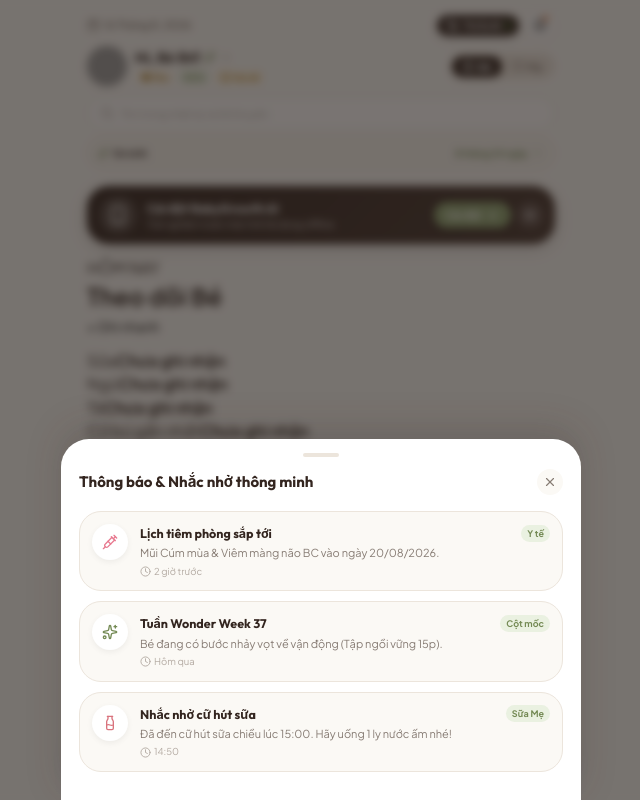
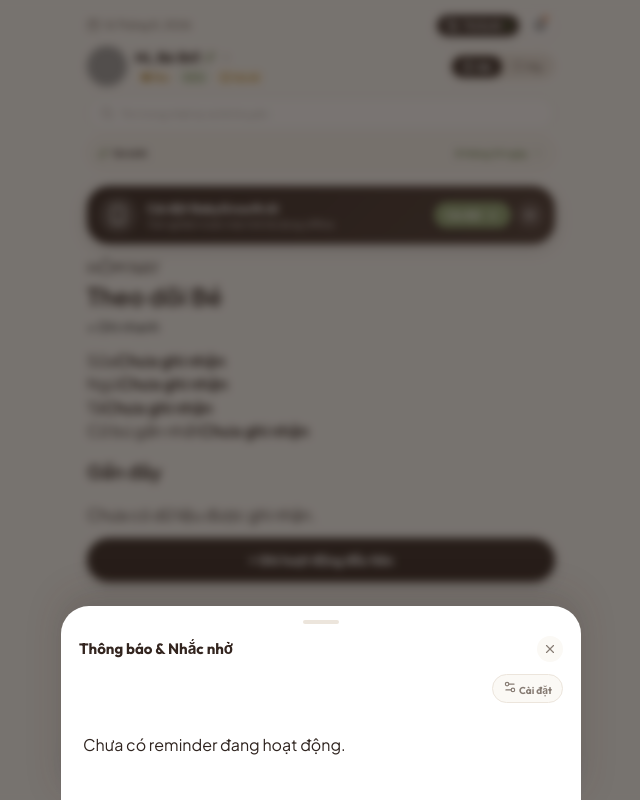
Before and after one commit to dvphuit/baby-growth, a React (Vite) app in the folder app/: page / in a window 1280 px wide. Both pictures are taken after a click on the button 859 px from the left and 25 px from the top of the page. Shown: the whole page, without its empty margins (319-959 px from the left). Built offline with nearby package versions, Linux system fonts and the light colour scheme; grey boxes are pictures that could not be loaded.

Commit message:
refactor: render real reminders in notification center

```diff
--- a/app/src/components/modals/NotificationModal.tsx
+++ b/app/src/components/modals/NotificationModal.tsx
@@ -1,58 +1,26 @@
+import { useState } from 'react';
+import { Settings2 } from 'lucide-react';
 import { BottomSheet } from '../common/BottomSheet';
-import { Syringe, Sparkles, Milk, Clock } from 'lucide-react';
+import { ReminderList } from '@/components/reminders/ReminderList';
+import { ReminderSettings } from '@/components/reminders/ReminderSettings';
 
 interface NotificationModalProps {
   isOpen: boolean;
   onClose: () => void;
+  onQuickLog?: (action: string) => void;
 }
 
-export const NotificationModal: React.FC<NotificationModalProps> = ({ isOpen, onClose }) => {
-  const alerts = [
-    {
-      id: 'a1',
-      icon: <Syringe size={16} color="#E87A90" />,
-      title: 'Lịch tiêm phòng sắp tới',
-      desc: 'Mũi Cúm mùa & Viêm màng não BC vào ngày 20/08/2026.',
-      time: '2 giờ trước',
-      badge: 'Y tế',
-    },
-    {
-      id: 'a2',
-      icon: <Sparkles size={16} color="var(--color-sage-dark)" />,
-      title: 'Tuần Wonder Week 37',
-      desc: 'Bé đang có bước nhảy vọt về vận động (Tập ngồi vững 15p).',
-      time: 'Hôm qua',
-      badge: 'Cột mốc',
-    },
-    {
-      id: 'a3',
-      icon: <Milk size={16} color="var(--color-mom-rose)" />,
-      title: 'Nhắc nhở cữ hút sữa',
-      desc: 'Đã đến cữ hút sữa chiều lúc 15:00. Hãy uống 1 ly nước ấm nhé!',
-      time: '14:50',
-      badge: 'Sữa Mẹ',
-    },
-  ];
+export const NotificationModal: React.FC<NotificationModalProps> = ({ isOpen, onClose, onQuickLog }) => {
+  const [showSettings, setShowSettings] = useState(false);
 
   return (
-    <BottomSheet isOpen={isOpen} onClose={onClose} title="Thông báo & Nhắc nhở thông minh">
-      <div className="notifications-list-container">
-        {alerts.map((a) => (
-          <div key={a.id} className="notification-card-item">
-            <div className="notif-icon-circle">{a.icon}</div>
-            <div className="notif-content-box">
-              <div className="notif-top-row">
-                <h5 className="notif-title">{a.title}</h5>
-                <span className="notif-badge">{a.badge}</span>
-              </div>
-              <p className="notif-desc">{a.desc}</p>
-              <span className="notif-time" style={{ display: 'flex', alignItems: 'center', gap: '3px' }}>
-                <Clock size={11} /> {a.time}
-              </span>
-            </div>
-          </div>
-        ))}
+    <BottomSheet isOpen={isOpen} onClose={onClose} title={showSettings ? 'Cài đặt nhắc nhở' : 'Thông báo & Nhắc nhở'}>
+      <div style={{ display: 'flex', justifyContent: 'flex-end', marginBottom: 10 }}>
+        <button type="button" className="metric-pill-choice" onClick={() => setShowSettings((value) => !value)}>
+          <Settings2 size={14} /> {showSettings ? 'Xem reminder' : 'Cài đặt'}
+        </button>
       </div>
+      {showSettings ? <ReminderSettings /> : <ReminderList onQuickLog={onQuickLog} />}
     </BottomSheet>
   );
 };
```
